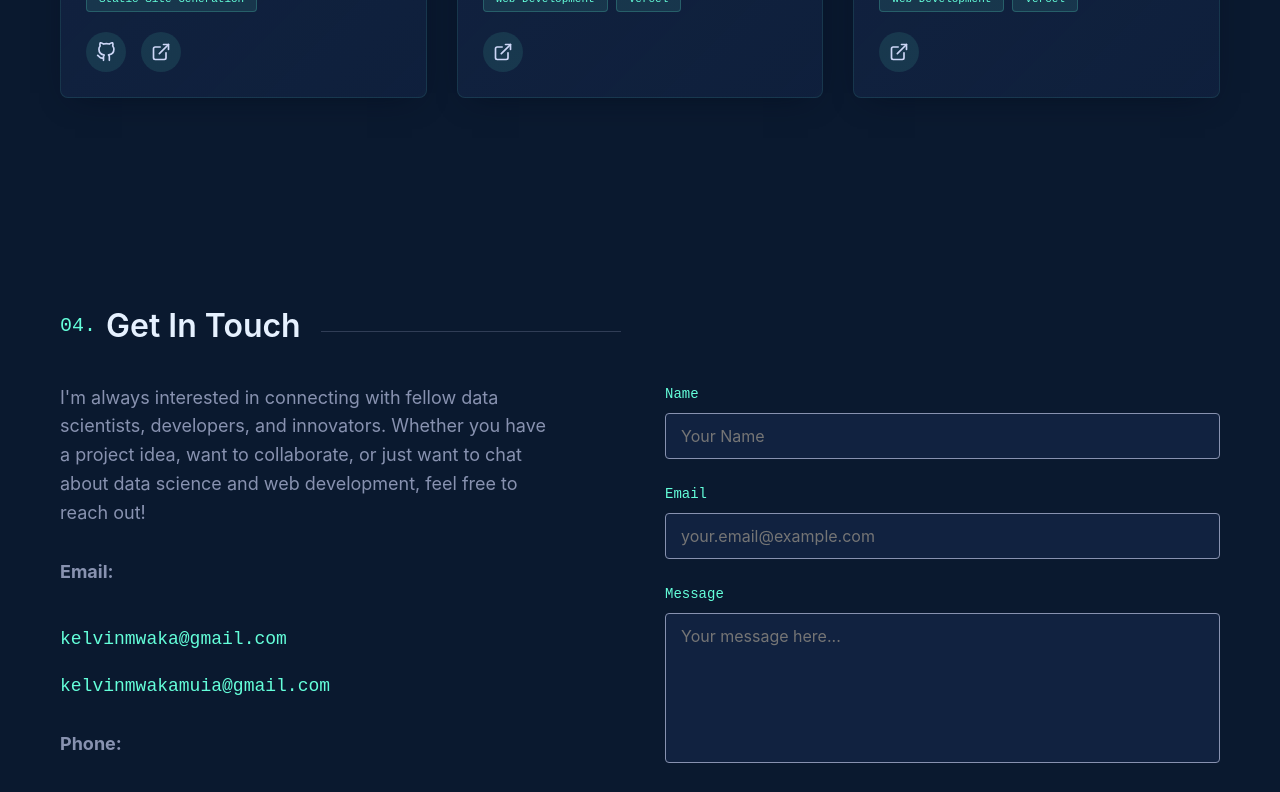
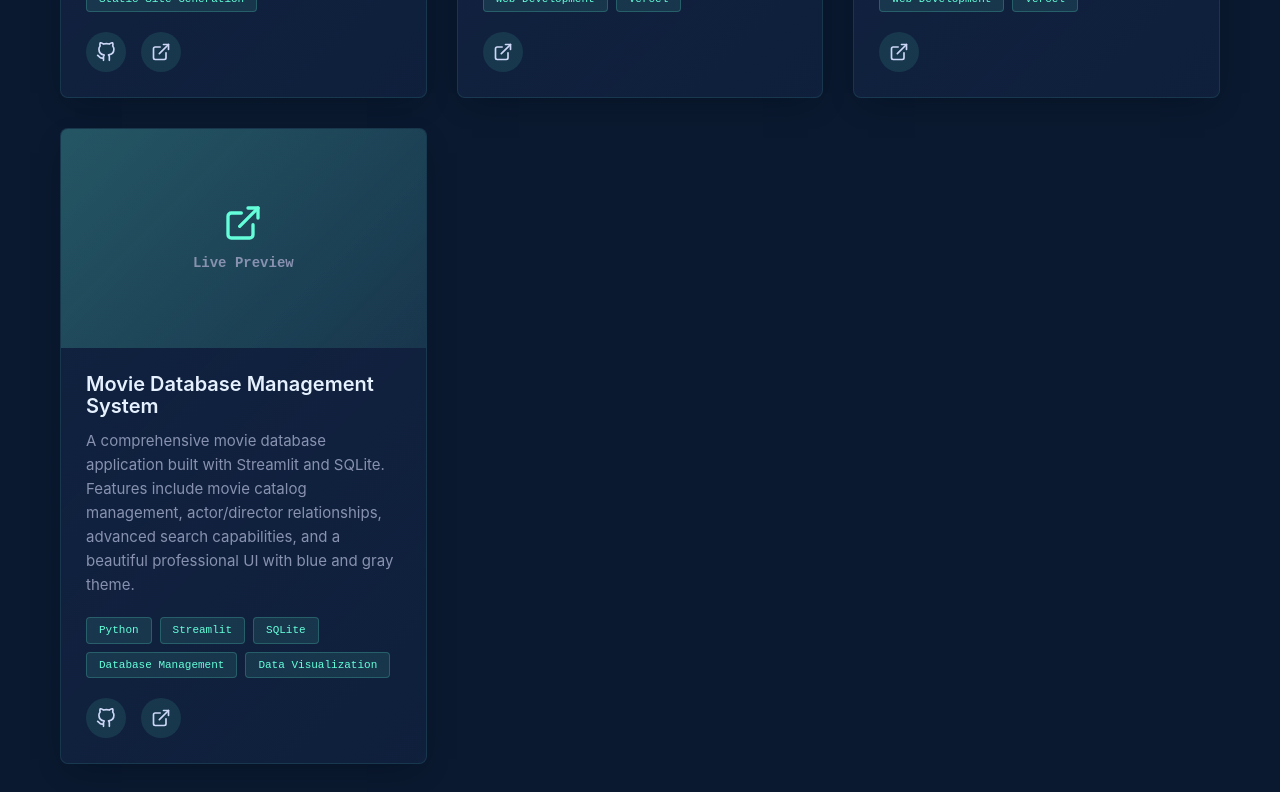
Before and after one commit to kelvinmmuia/personal-website, a React (Vite) app: page / in a window 1280 px wide. Shown: the part 5320-6112 px from the top of the page. Built offline with nearby package versions, Linux system fonts and the light colour scheme.

Commit message:
Add Movie Database Management System project to portfolio

```diff
--- a/src/components/Projects.tsx
+++ b/src/components/Projects.tsx
@@ -109,6 +109,15 @@ const projects = [
     github: 'https://github.com/kelvinmmuia',
     demo: 'https://code-humanizer.vercel.app/',
     image: 'https://code-humanizer.vercel.app/'
+  },
+  {
+    id: 13,
+    title: 'Movie Database Management System',
+    description: 'A comprehensive movie database application built with Streamlit and SQLite. Features include movie catalog management, actor/director relationships, advanced search capabilities, and a beautiful professional UI with blue and gray theme.',
+    technologies: ['Python', 'Streamlit', 'SQLite', 'Database Management', 'Data Visualization'],
+    github: 'https://github.com/kelvinmmuia/MoviesDBapp',
+    demo: 'https://moviesdbapp.streamlit.app/',
+    image: 'https://moviesdbapp.streamlit.app/'
   }
 ];
 
```
